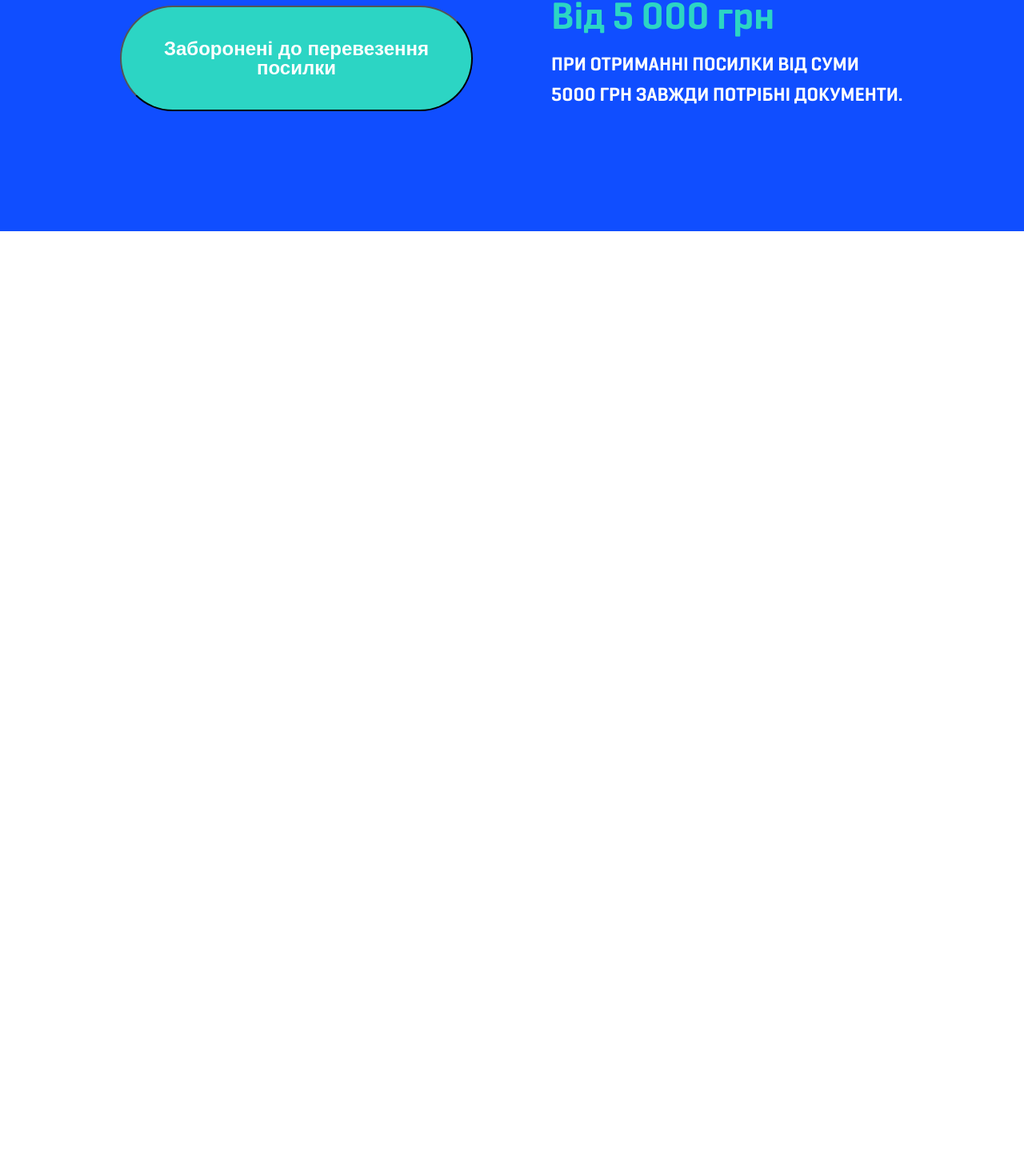
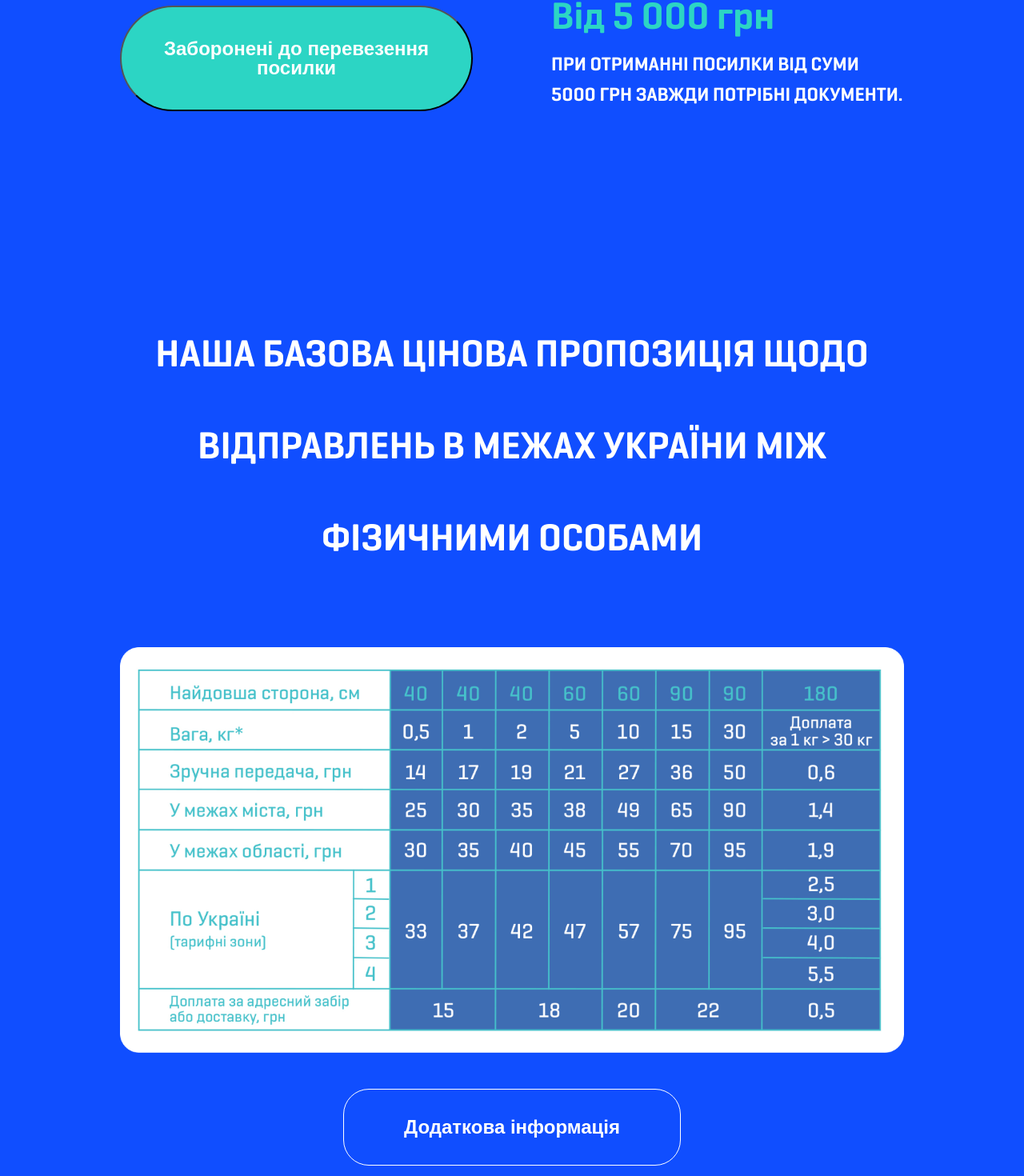
Before and after one commit to Rodion26101992/landings, a React (Create React App) app: page /deliver_to_the_address in a window 1280 px wide. Shown: the part 2400-3870 px from the top of the page at 80% size. Before the commit the page ends 2689 px from the top, so only its background shows below. Built offline with nearby package versions, Linux system fonts and the light colour scheme; a web font is replaced by a local one.

Commit message:
fix new year, continue

```diff
--- a/public/index.html
+++ b/public/index.html
@@ -8,7 +8,7 @@
       name="description"
       content="Justin"
     />
-    <title>Halloween 2021</title>
+    <title>Justin</title>
   </head>
   <link href="https://fonts.googleapis.com/css?family=Bungee+Inline" rel="stylesheet">
   <body>
--- a/src/App.jsx
+++ b/src/App.jsx
@@ -41,7 +41,7 @@ export default function App() {
                     <Route path="/deliver_to_the_address">
                         <DeliverToTheAddress/>
                     </Route>
-                    <Route path="/new_year">
+                    <Route path="/newyear">
                         <NewYear/>
                     </Route>
                     <Route path="*">
--- a/src/deliverToTheAddress/index.jsx
+++ b/src/deliverToTheAddress/index.jsx
@@ -3,6 +3,7 @@ import "./index.scss";
 import MainDeliver from "./main/Main";
 import StepOneDeliver from "./step-1/StepOne";
 import StepTwoDeliver from "./step-2/StepTwo";
+import StepThreeDeliver from "./step-3/StepThree";
 
 
 export default function DeliverToTheAddress() {
@@ -10,5 +11,6 @@ export default function DeliverToTheAddress() {
         <MainDeliver/>
         <StepOneDeliver/>
         <StepTwoDeliver/>
+        <StepThreeDeliver/>
     </div>
 }
--- /dev/null
+++ b/src/deliverToTheAddress/step-3/StepThree.jsx
@@ -0,0 +1,17 @@
+import React from "react";
+import "./StepThree.style.scss";
+import arrayImgs from "../../imgs/deliver";
+
+export default function StepThreeDeliver() {
+
+    return <div className="step_three_deliver">
+            <h3>Наша базова цінова пропозиція щодо відправлень в межах України між фізичними особами</h3>
+        <img src={arrayImgs.Table} alt="table"/>
+
+        <div className="wrapper_button">
+            <button>
+                Додаткова інформація
+            </button>
+        </div>
+    </div>
+}
--- /dev/null
+++ b/src/deliverToTheAddress/step-3/StepThree.style.scss
@@ -0,0 +1,54 @@
+@import "../../scss/mixins";
+@import "../../scss/layout";
+
+.step_three_deliver {
+  display: flex;
+  flex-direction: column;
+  text-align: center;
+  @media (max-width: 768px) {
+    flex-direction: column-reverse;
+  }
+
+  button {
+    @include label-champion-24;
+    max-width: 510px;
+    margin-top: 45px;
+    text-transform: none;
+    cursor: pointer;
+    background: none;
+    border: 1px solid white;
+    color: white;
+    padding: 35px 75px;
+    border-radius: 32px;
+    @media (max-width: 768px) {
+      max-width: none;
+      padding: 20px 65px;
+      font-size: 24px;
+      line-height: 28px;
+    }
+    @media (max-width: 480px) {
+      padding: 12px 45px;
+      font-size: 18px;
+      line-height: 22px;
+    }
+  }
+
+  h3 {
+    @include h3-deliver;
+    color: white;
+    margin: 250px 0 75px;
+    @media (max-width: 768px) {
+      width: 100%;
+      font-size: 48px;
+      line-height: 57px;
+    }
+  }
+
+  .wrapper_button {
+    width: 100%;
+    display: flex;
+    justify-content: center;
+  }
+
+
+}
--- a/src/imgs/deliver/index.js
+++ b/src/imgs/deliver/index.js
@@ -1,7 +1,9 @@
 import Car from "./car.png";
 import Woman from "./woman.png";
+import Table from "./table.png";
 
 export default {
     Car,
     Woman,
+    Table,
 }
--- a/src/new-year/step-3/StepThree.jsx
+++ b/src/new-year/step-3/StepThree.jsx
@@ -5,7 +5,8 @@ import arrayImgs from "../../imgs/new-year";
 export default function StepThree() {
     return <div className="step_three_new_year">
         <div className="wrapperText">
-            <div className="boxTitle"><h3>П'ять кроків до </h3>
+            <div className="boxTitle">
+                <h3> ЧОТИРИ КРОКИ до </h3>
                 <h3> новорічного дива </h3>
             </div>
             <img id="boxLeftTwoStep" src={arrayImgs.BoxLeftTwoStep} alt="boxLeftTwoStep"/>
@@ -40,10 +41,10 @@ export default function StepThree() {
             </div>
             <div className="wrapperItemLeft">
                 <div className="boxStep alignItemsCenter">
-                    <img  src={arrayImgs.Santa} alt="santa" id="santaImg"/>
+                    <img src={arrayImgs.Santa} alt="santa" id="santaImg"/>
                     <h3 className="mr-b-50">4</h3>
-                    <p>Стань сантою для найрідніших — відправ подарунок з чарівного відділення до будь-якого іншого
-                        безкоштовно та анонімно.</p>
+                    <p>Стань Сантою для найрідніших — відправ подарунок з чарівного відділення до будь-якого іншого
+                        безкоштовно.</p>
                     <img src={arrayImgs.Santa} alt="santa" id="mobileSantaImg"/>
 
                 </div>
```
Also changed, not shown: src/public/index.html (+4 -4 lines), src/imgs/deliver/table.png (added).
